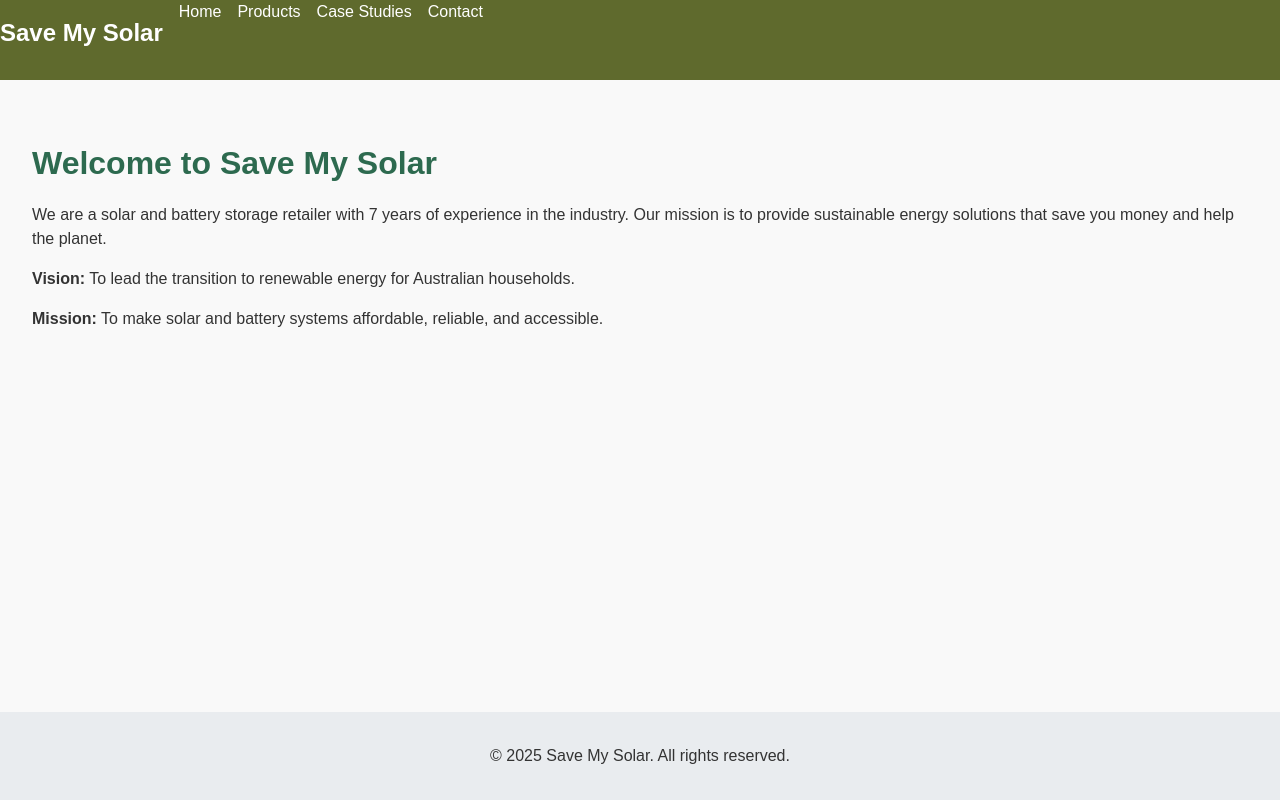
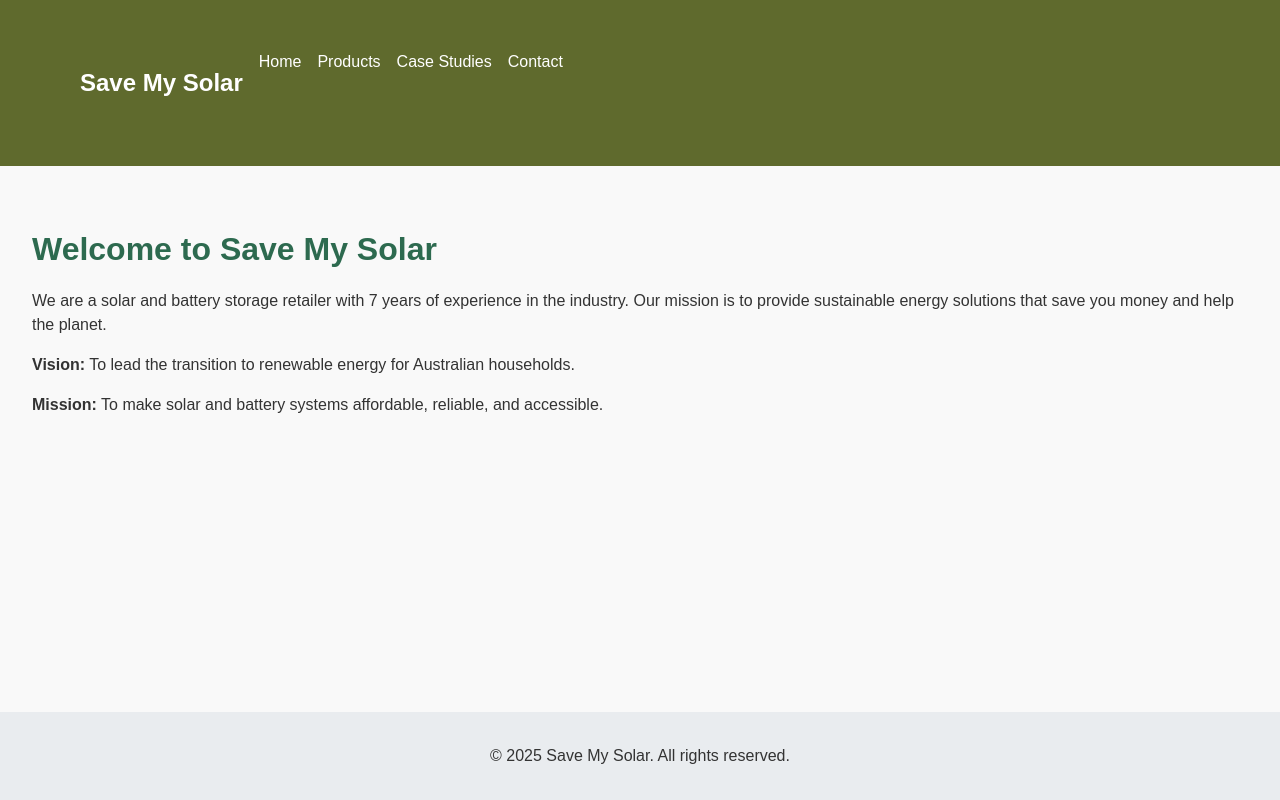
Before and after one commit to semyashok-debug/save-my-solar, a React (Vite) app: page / in a window 1280 px wide. Built offline with nearby package versions, Linux system fonts and the light colour scheme.

Commit message:
Update App.css

```diff
--- a/src/App.css
+++ b/src/App.css
@@ -18,12 +18,14 @@ overflow-y: scroll; /* Prevents layout shift when switching pages */
 }
 
 .navbar {
-  width: 100%;
-  min-height:80px;
+  min-height:60px;
   display: flex;
-  grid-template-columns: auto 1fr; /* logo | links */
-  align-items: right;
+  align-items: centre;
   background-color: #5f6a2d;
+  padding-top: 50px;
+  padding-right: 0px;
+  padding-bottom: 50px;
+  padding-left: 80px;
   color: white;
 }
 
```
